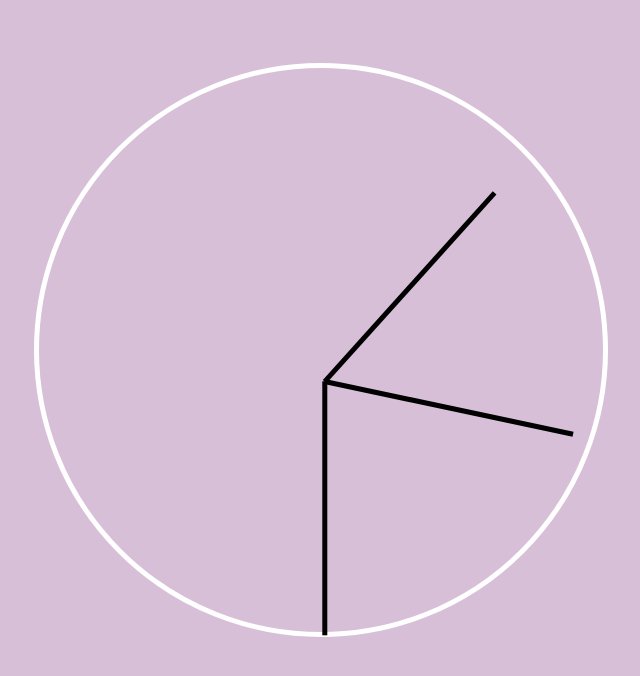
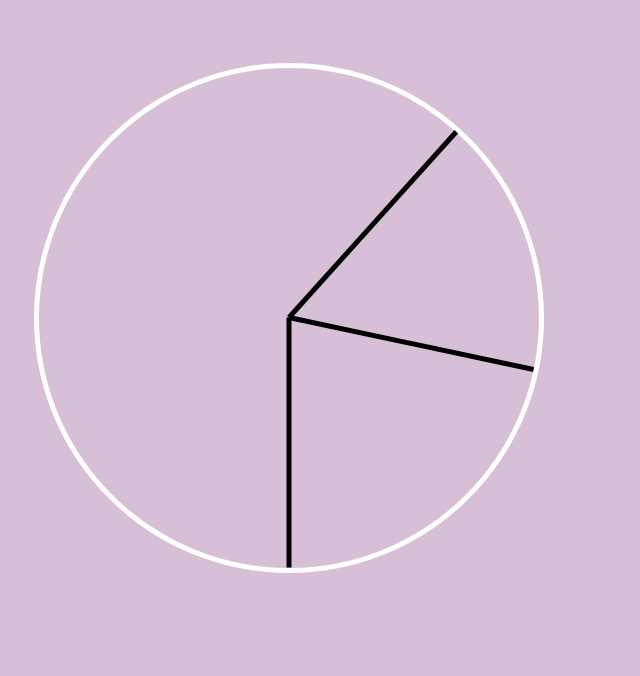
Before and after one commit to nishu91020/30_day_js, a plain HTML site: page clock/clock.html in a window 1280 px wide. Shown: the whole page, without its empty margins (353-993 px from the left). Drawn offline with Linux system fonts and the light colour scheme.

Commit message:
clock styling

```diff
--- a/clock/style.css
+++ b/clock/style.css
@@ -2,7 +2,6 @@ body{
     background-color: thistle;
 }
 .clock{
-    padding:2rem;
     margin-top:5%;
     margin-left: 30%;;
     height:500px;
@@ -16,13 +15,15 @@ body{
     position: absolute;
     height:100%;
     width:100%;
+
     transform: translateY(-3px);
 }
 .hand{
     background: black;
     position:absolute;
     height:5px;
-    width:45%;
+    width:50%;
+
     top:50%;
     transform-origin: 100%;
     transform:rotate(90deg);
```
